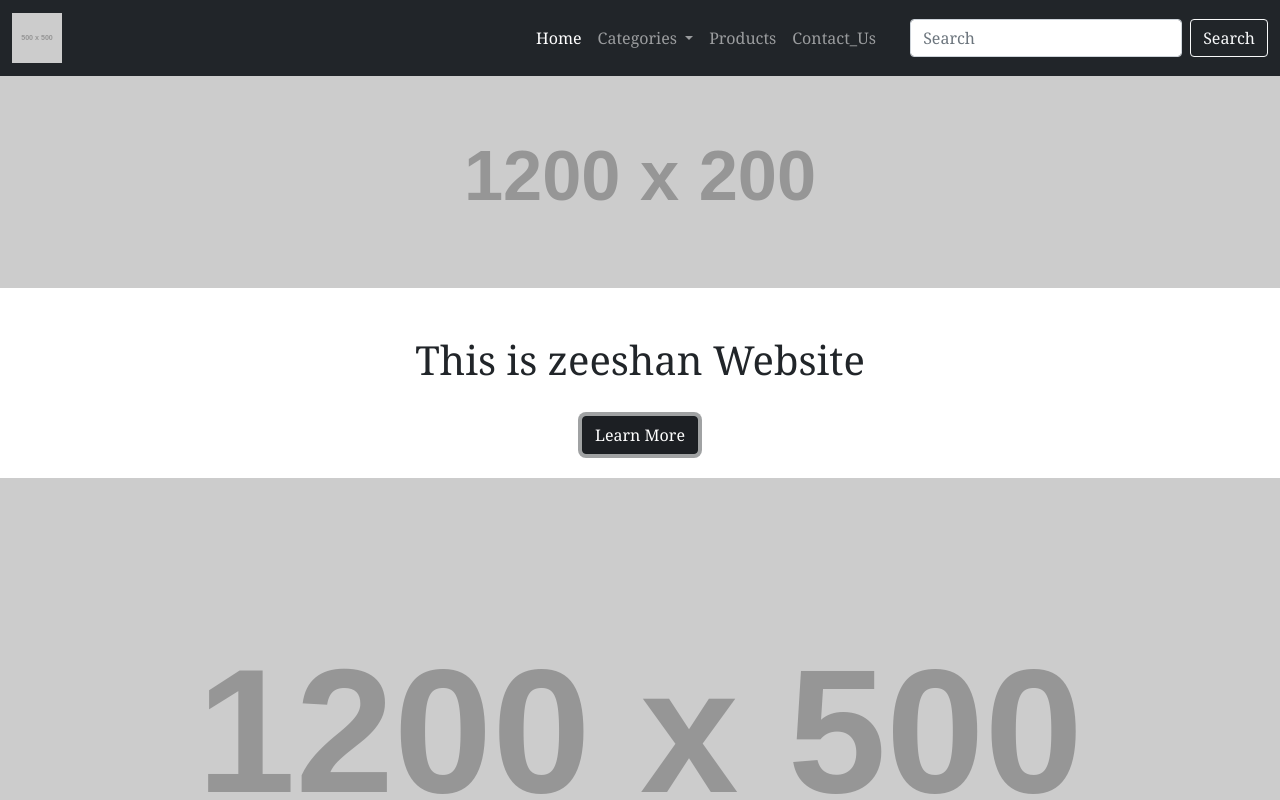
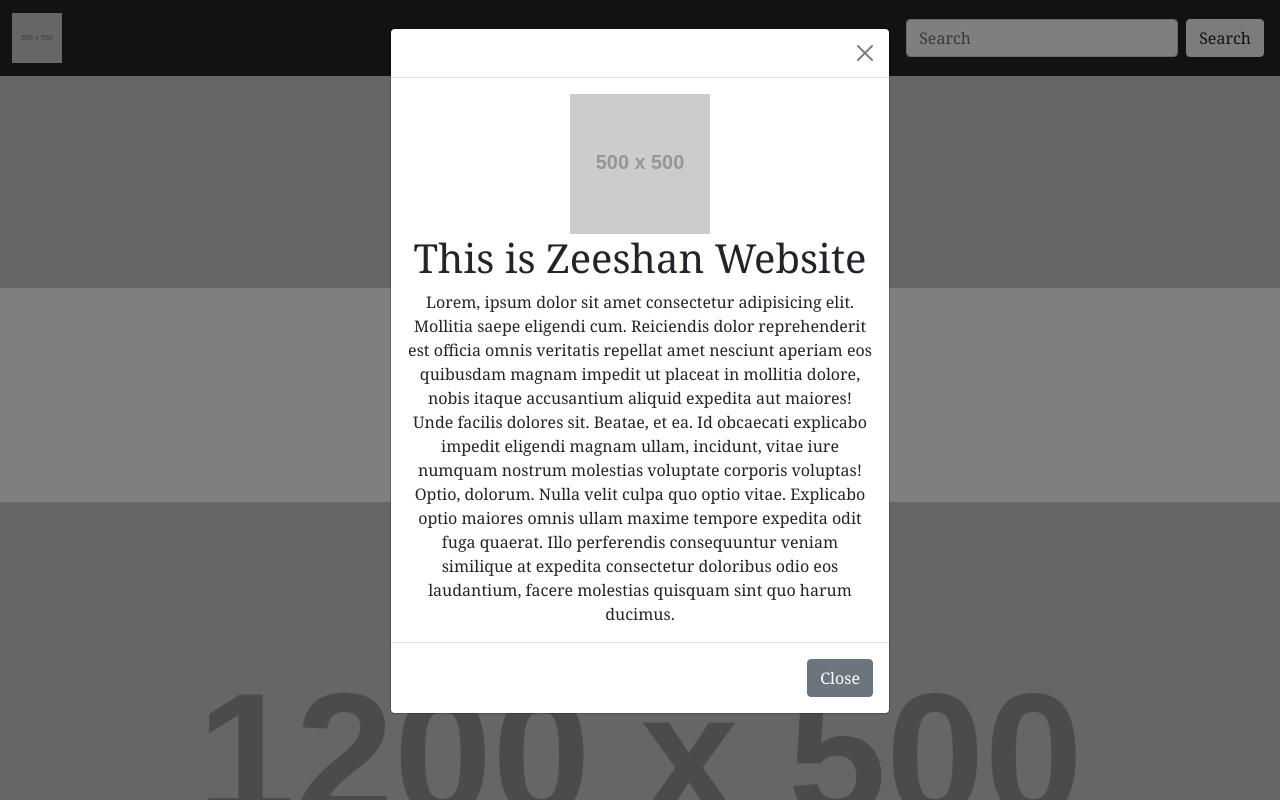
Before and after one commit to imran6467/Affiliate, a plain HTML site: page index.html in a window 1280 px wide. Both pictures are taken after a click on the button "Learn More". Shown: the top 800 px of the page. Drawn offline with nearby package versions, Linux system fonts and the light colour scheme; placeholder pictures from the web are drawn by us.

Commit message:
Update index.html

```diff
--- a/index.html
+++ b/index.html
@@ -7,7 +7,6 @@
     <link href="https://cdn.jsdelivr.net/npm/bootstrap@5.0.2/dist/css/bootstrap.min.css" rel="stylesheet" integrity="sha384-EVSTQN3/azprG1Anm3QDgpJLIm9Nao0Yz1ztcQTwFspd3yD65VohhpuuCOmLASjC" crossorigin="anonymous">
     <script src="https://cdn.jsdelivr.net/npm/bootstrap@5.0.2/dist/js/bootstrap.bundle.min.js" integrity="sha384-MrcW6ZMFYlzcLA8Nl+NtUVF0sA7MsXsP1UyJoMp4YLEuNSfAP+JcXn/tWtIaxVXM" crossorigin="anonymous"></script>
     <link rel="stylesheet" href="https://cdnjs.cloudflare.com/ajax/libs/font-awesome/4.7.0/css/font-awesome.min.css">
-
 
   </head>
 <body style="font-family: Cambria, Cochin, Georgia, Times, 'Times New Roman', serif;">
@@ -20,45 +19,62 @@
             <span class="navbar-toggler-icon"></span>
           </button>
         </div>
-          <div class="collapse navbar-collapse" id="navbarSupportedContent">
-            <ul class="navbar-nav me-auto mb-2 mb-lg-0">
-              <li class="nav-item">
+          <div class="collapse navbar-collapse " id="navbarSupportedContent">
+            <ul class="navbar-nav  me-auto mb-2 mb-lg-0">
+              <li class="nav-item ">
                 <a class="nav-link active" aria-current="page" href="#">Home</a>
               </li>
 
-              <li class="nav-item dropdown">
-                <a class="nav-link dropdown-toggle" href="#" id="navbarDropdown" role="button" data-bs-toggle="dropdown" aria-expanded="false">
-                  Categories
-                </a>
-                <ul class="dropdown-menu" aria-labelledby="navbarDropdown">
-                  <li><a class="dropdown-item" href="#">Action</a></li>
-                  <li><a class="dropdown-item" href="#">Another action</a></li>
-                </ul>
+              <li class="nav-item">
+                <a class="nav-link" href="#pro">category</a>
               </li>
+
               <li class="nav-item">
                 <a class="nav-link" href="#pro">Products</a>
               </li>
+
+
               <li class="nav-item">
                 <a class="nav-link" href="#con">Contact_Us</a>
               </li>
             </ul>
             <form class="d-flex">
-              <input class="form-control me-2" id="searchInput" type="search" placeholder="Search" aria-label="Search">
-              <button class="btn btn-outline-light " type="submit"> <a href="#pro" class="text-light text-decoration-none"> Search </a></button>
+              <input class="form-control mx-1" id="searchInput" type="search" placeholder="Search" aria-label="Search">
+              <button class="btn btn-light hover mx-1"  type="submit"> <a href="#pro"   class="text-dark text-decoration-none"> Search </a></button>
             </form>
           </div>
         </div>
       </nav>
       <div>
-          <img src="https://dummyimage.com/1200x200" style="margin-top: 75px;" width="100%"alt="">
+          <img src="https://dummyimage.com/1200x200" style="margin-top: 75px;"  width="100%"alt="">
         </div>
         <div class="text-center mt-5">
           <h1>This is zeeshan Website</h1>
           <br>
-          <button class="btn btn-dark" >Learn More</button>
-        </div>
+<button type="button" class="btn btn-dark" data-bs-toggle="modal" data-bs-target="#staticBackdrop">
+  Learn More
+</button>
+
+<!-- Modal -->
+<div class="modal fade" id="staticBackdrop" data-bs-backdrop="static" data-bs-keyboard="false" tabindex="-1" aria-labelledby="staticBackdropLabel" aria-hidden="true">
+  <div class="modal-dialog">
+    <div class="modal-content">
+      <div class="modal-header">
+        <button type="button" class="btn-close" data-bs-dismiss="modal" aria-label="Close"></button>
+      </div>
+      <div class="modal-body">
+        <img src="https://dummyimage.com/500x500" width="30%" alt="">
+        <h1>This is Zeeshan Website</h1>
+Lorem, ipsum dolor sit amet consectetur adipisicing elit. Mollitia saepe eligendi cum. Reiciendis dolor reprehenderit est officia omnis veritatis repellat amet nesciunt aperiam eos quibusdam magnam impedit ut placeat in mollitia dolore, nobis itaque accusantium aliquid expedita aut maiores! Unde facilis dolores sit. Beatae, et ea. Id obcaecati explicabo impedit eligendi magnam ullam, incidunt, vitae iure numquam nostrum molestias voluptate corporis voluptas! Optio, dolorum. Nulla velit culpa quo optio vitae. Explicabo optio maiores omnis ullam maxime tempore expedita odit fuga quaerat. Illo perferendis consequuntur veniam similique at expedita consectetur doloribus odio eos laudantium, facere molestias quisquam sint quo harum ducimus.      </div>
+      <div class="modal-footer">
+        <button type="button" class="btn btn-secondary" data-bs-dismiss="modal">Close</button>
+
+      </div>
+    </div>
+  </div>
+</div>
         <br>
-        <div id="carouselExampleSlidesOnly" class="carousel slide" data-bs-ride="carousel">
+        <div id="carouselExampleSlidesOnly" class="carousel slide my-5" data-bs-ride="carousel">
           <div class="carousel-inner">
             <div class="carousel-item active">
               <img src="https://dummyimage.com/1200x500" class="d-block w-100" alt="...">
```
